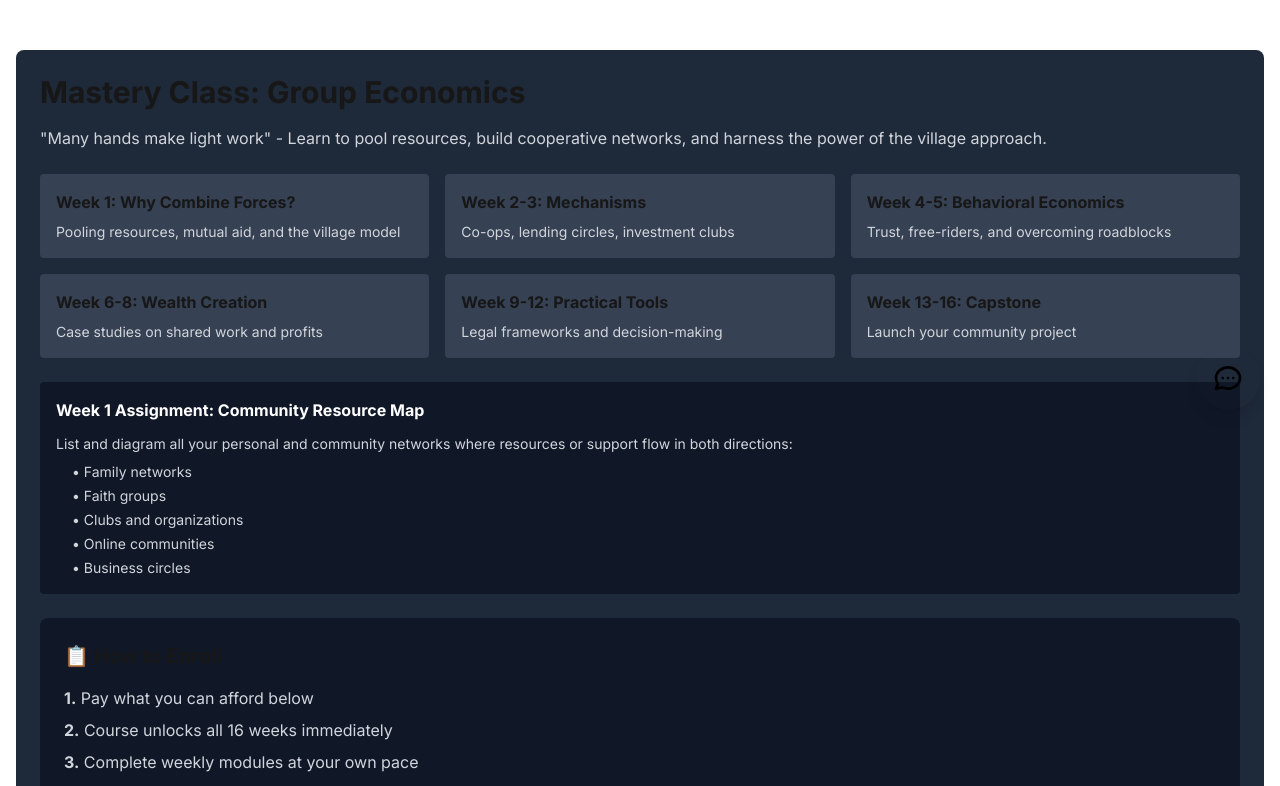
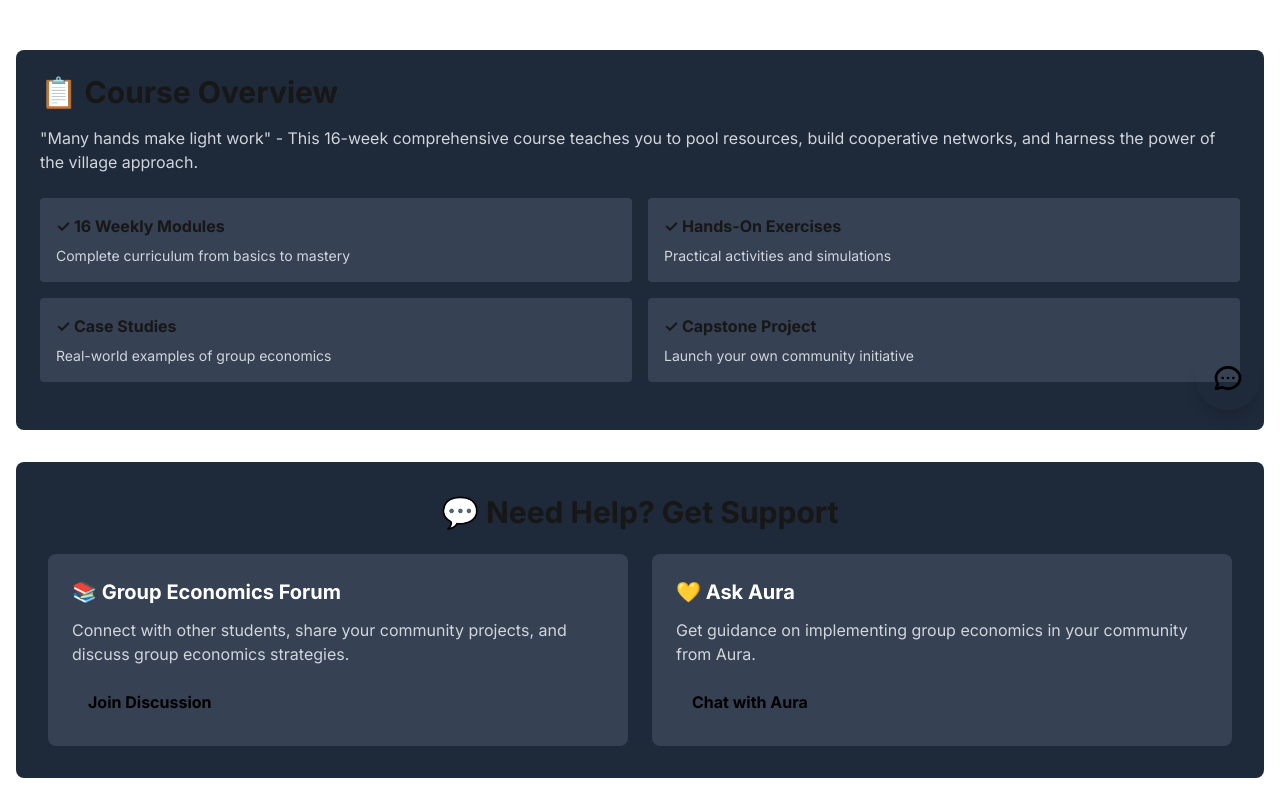
Before and after one commit to WETTENTLLC/wett-site, a Next.js app: page /blueprint/group-economics-mastery in a window 1280 px wide. Shown: the part 370-1156 px from the top of the page. Built offline with nearby package versions, Linux system fonts and the light colour scheme.

Commit message:
Add forum and Aura support to all courses

```diff
--- a/src/app/blueprint/etiquette-school/page.tsx
+++ b/src/app/blueprint/etiquette-school/page.tsx
@@ -274,6 +274,22 @@ export default function EtiquetteSchool() {
         ) : null}
       </div>
 
+      <div className="bg-gray-800 p-8 rounded-lg mb-8">
+        <h2 className="text-3xl font-bold text-wett-gold mb-6 text-center">💬 Need Help? Get Support</h2>
+        <div className="grid grid-cols-1 md:grid-cols-2 gap-6">
+          <div className="bg-gray-700 p-6 rounded-lg">
+            <h3 className="text-xl font-bold text-white mb-3">📚 Course Forum</h3>
+            <p className="text-gray-300 mb-4">Discuss lessons, share insights, and get feedback from other students in the Etiquette School forum.</p>
+            <a href="/family/members" className="inline-block bg-wett-gold text-black px-4 py-2 rounded font-bold hover:bg-yellow-400 transition">Join Discussion</a>
+          </div>
+          <div className="bg-gray-700 p-6 rounded-lg">
+            <h3 className="text-xl font-bold text-white mb-3">💛 Ask Aura</h3>
+            <p className="text-gray-300 mb-4">Get personalized guidance from Aura, the WETT Matriarch. She&apos;s here to help you thrive.</p>
+            <a href="/family/aura" className="inline-block bg-wett-gold text-black px-4 py-2 rounded font-bold hover:bg-yellow-400 transition">Chat with Aura</a>
+          </div>
+        </div>
+      </div>
+
       <div className="bg-gray-800 p-8 rounded-lg text-center">
         <h2 className="text-3xl font-bold text-wett-gold mb-4">Go Build Your Bag</h2>
         <p className="text-xl text-gray-300 mb-6">
--- a/src/app/blueprint/group-economics-mastery/page.tsx
+++ b/src/app/blueprint/group-economics-mastery/page.tsx
@@ -35,9 +35,36 @@ export default function GroupEconomicsPage() {
       <h1 className="text-4xl font-bold text-wett-gold mb-8">Group Economics Mastery</h1>
       <p className="text-lg text-gray-300 mb-12">Access courses and financial templates to build collective wealth.</p>
 
-      <div className="bg-gray-800 p-6 rounded-lg mb-8">
-        <h2 className="text-3xl font-bold text-wett-gold mb-4">Mastery Class: Group Economics</h2>
-        <p className="text-gray-300 mb-6">&quot;Many hands make light work&quot; - Learn to pool resources, build cooperative networks, and harness the power of the village approach.</p>
+      {!enrolled && (
+        <div className="bg-gray-800 p-6 rounded-lg mb-8">
+          <h2 className="text-3xl font-bold text-wett-gold mb-4">📋 Course Overview</h2>
+          <p className="text-gray-300 mb-6">&quot;Many hands make light work&quot; - This 16-week comprehensive course teaches you to pool resources, build cooperative networks, and harness the power of the village approach.</p>
+
+          <div className="grid grid-cols-1 md:grid-cols-2 gap-4 mb-6">
+            <div className="bg-gray-700 p-4 rounded">
+              <h3 className="font-bold text-wett-gold mb-2">✓ 16 Weekly Modules</h3>
+              <p className="text-sm text-gray-300">Complete curriculum from basics to mastery</p>
+            </div>
+            <div className="bg-gray-700 p-4 rounded">
+              <h3 className="font-bold text-wett-gold mb-2">✓ Hands-On Exercises</h3>
+              <p className="text-sm text-gray-300">Practical activities and simulations</p>
+            </div>
+            <div className="bg-gray-700 p-4 rounded">
+              <h3 className="font-bold text-wett-gold mb-2">✓ Case Studies</h3>
+              <p className="text-sm text-gray-300">Real-world examples of group economics</p>
+            </div>
+            <div className="bg-gray-700 p-4 rounded">
+              <h3 className="font-bold text-wett-gold mb-2">✓ Capstone Project</h3>
+              <p className="text-sm text-gray-300">Launch your own community initiative</p>
+            </div>
+          </div>
+        </div>
+      )}
+
+      {enrolled && (
+        <div className="bg-gray-800 p-6 rounded-lg mb-8">
+          <h2 className="text-3xl font-bold text-wett-gold mb-4">Mastery Class: Group Economics</h2>
+          <p className="text-gray-300 mb-6">&quot;Many hands make light work&quot; - Learn to pool resources, build cooperative networks, and harness the power of the village approach.</p>
 
         <div className="grid grid-cols-1 md:grid-cols-2 lg:grid-cols-3 gap-4 mb-6">
           <div className="bg-gray-700 p-4 rounded">
@@ -149,6 +176,23 @@ export default function GroupEconomicsPage() {
             )}
           </div>
         )}
+      </div>
+      )}
+
+      <div className="bg-gray-800 p-8 rounded-lg mb-8">
+        <h2 className="text-3xl font-bold text-wett-gold mb-6 text-center">💬 Need Help? Get Support</h2>
+        <div className="grid grid-cols-1 md:grid-cols-2 gap-6">
+          <div className="bg-gray-700 p-6 rounded-lg">
+            <h3 className="text-xl font-bold text-white mb-3">📚 Group Economics Forum</h3>
+            <p className="text-gray-300 mb-4">Connect with other students, share your community projects, and discuss group economics strategies.</p>
+            <a href="/family/members" className="inline-block bg-wett-gold text-black px-4 py-2 rounded font-bold hover:bg-yellow-400 transition">Join Discussion</a>
+          </div>
+          <div className="bg-gray-700 p-6 rounded-lg">
+            <h3 className="text-xl font-bold text-white mb-3">💛 Ask Aura</h3>
+            <p className="text-gray-300 mb-4">Get guidance on implementing group economics in your community from Aura.</p>
+            <a href="/family/aura" className="inline-block bg-wett-gold text-black px-4 py-2 rounded font-bold hover:bg-yellow-400 transition">Chat with Aura</a>
+          </div>
+        </div>
       </div>
 
       <div className="bg-gray-800 p-6 rounded-lg mb-8">
@@ -338,6 +382,22 @@ export default function GroupEconomicsPage() {
         </div>
       </div>
 
+      <div className="bg-gray-800 p-8 rounded-lg mb-8">
+        <h2 className="text-3xl font-bold text-wett-gold mb-6 text-center">💬 Need Help? Get Support</h2>
+        <div className="grid grid-cols-1 md:grid-cols-2 gap-6">
+          <div className="bg-gray-700 p-6 rounded-lg">
+            <h3 className="text-xl font-bold text-white mb-3">📚 Group Economics Forum</h3>
+            <p className="text-gray-300 mb-4">Connect with other students, share your community projects, and discuss group economics strategies.</p>
+            <a href="/family/members" className="inline-block bg-wett-gold text-black px-4 py-2 rounded font-bold hover:bg-yellow-400 transition">Join Discussion</a>
+          </div>
+          <div className="bg-gray-700 p-6 rounded-lg">
+            <h3 className="text-xl font-bold text-white mb-3">💛 Ask Aura</h3>
+            <p className="text-gray-300 mb-4">Get guidance on implementing group economics in your community from Aura.</p>
+            <a href="/family/aura" className="inline-block bg-wett-gold text-black px-4 py-2 rounded font-bold hover:bg-yellow-400 transition">Chat with Aura</a>
+          </div>
+        </div>
+      </div>
+
       <div className="bg-gray-800 p-6 rounded-lg mb-8">
         <h2 className="text-2xl font-bold text-wett-gold mb-4">🎓 Learning Path</h2>
         <p className="text-sm text-gray-300 mb-4">Each week integrates: real-world case study → practical exercise → reflection → connection to your networks</p>
```
